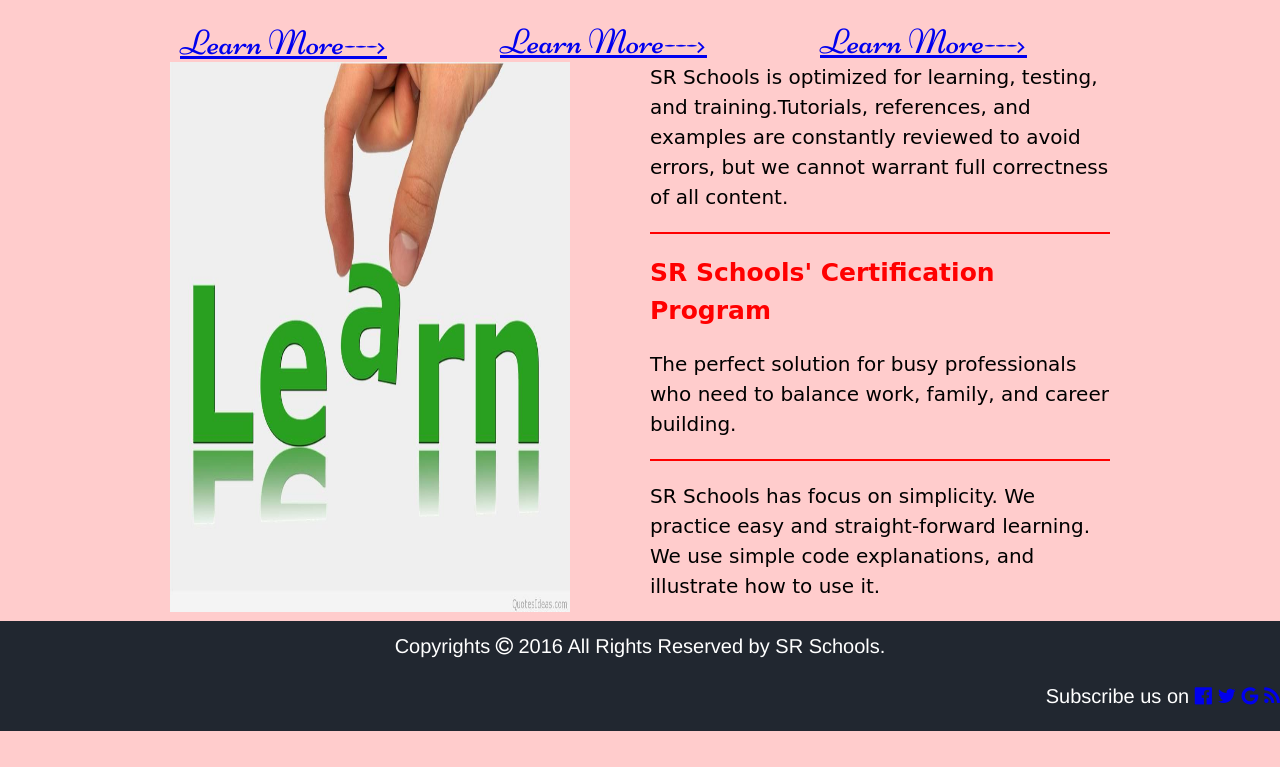
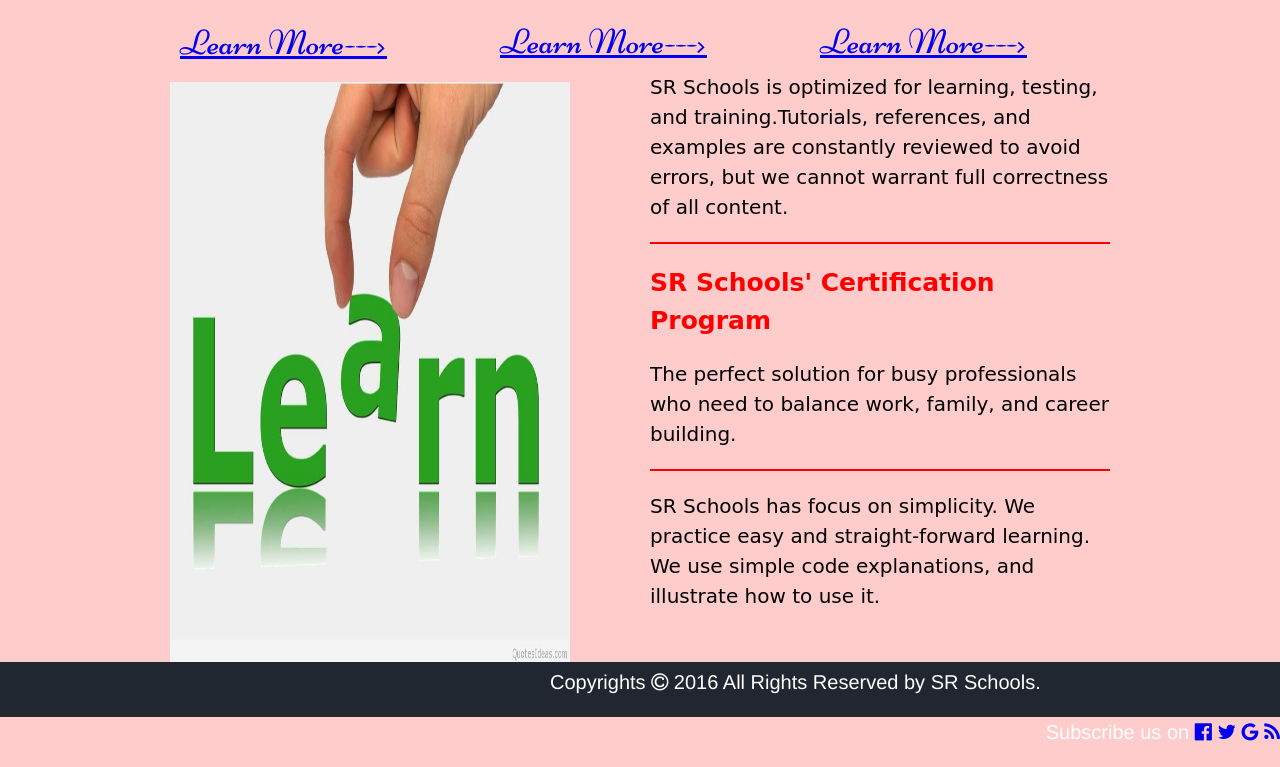
Before and after one commit to dhiviyalakshmi/Assignments, a plain HTML site: page index.html in a window 1280 px wide. Shown: the part 1164-1931 px from the top of the page. Before the commit the page ends 1895 px from the top, so only its background shows below. Drawn offline with Linux system fonts and the light colour scheme; a web font is replaced by a local one.

Commit message:
assignment_1_commit

```diff
--- a/css/style.css
+++ b/css/style.css
@@ -44,6 +44,7 @@ body
 
 .primary1
 {
+	margin-top: 10px;
 		font-family: 'Ruslan Display', cursive;
 		font-size: 20px;
 }
@@ -110,8 +111,9 @@ a:hover
 }
 .language img
 {
+	margin-top: 10px;
 width:400px;
-	height:550px;
+	height:580px;
 }
 
 
@@ -125,6 +127,7 @@ hr {
 .footer
 {
 	background:#212730;
+
 }
 
 /* Float-Left */
@@ -132,25 +135,6 @@ hr {
 {
 	float:left;
 }
-
-/* Center-Margin */
-.center_margin
-{
-	margin-left: 15%;
-}
-
-/* Left-Margin */
-.left_margin
-{
-	margin-left: 20%;
-}
-
-/* Right-Margin */
-.right_margin
-{
-	margin-right: 20%;
-}
-
 
 /* Float-right */
 .float_right
@@ -168,7 +152,7 @@ hr {
 /* Copyrights section */
 .copyrights
 {
-	margin:10px 10px 0 10px;
+	margin:5px 10px 0 550px;
 	font-size: 20px;
 	color: white;
 	text-align: center;
@@ -240,3 +224,8 @@ hr {
 {
 text-decoration: none;
 }
+
+.inline-block
+{
+	display: inline-block;
+}
--- a/index.html
+++ b/index.html
@@ -107,11 +107,11 @@ We use simple code explanations, and illustrate how to use it.
 	</div>
 
 	<!--Footer Section-->
-<footer class="footer clearfix">
-		<div class="copyrights">
+<footer class="footer">
+		<div class="copyrights inline-block">
 			<p>Copyrights <i class="fa fa-copyright" aria-hidden="true"></i> 2016 All Rights Reserved by SR Schools.</i></p>
 		</div>
-		<div class="float_right clearfix icon_colour">
+		<div class="float_right clearfix icon_colour inline-block">
 			<!--Link to social medias-->
 			<p>Subscribe us on <a href="http://www.facebook.com"><i class="fa fa-facebook-official" aria-hidden="true"></i></a>
 			<a href="http://www.twitter.com"> <i class="fa fa-twitter" aria-hidden="true"> </i></a>
```
Also changed, not shown: htmllearnmore.html (+5 -4 lines), img/hero.jpg (added).
